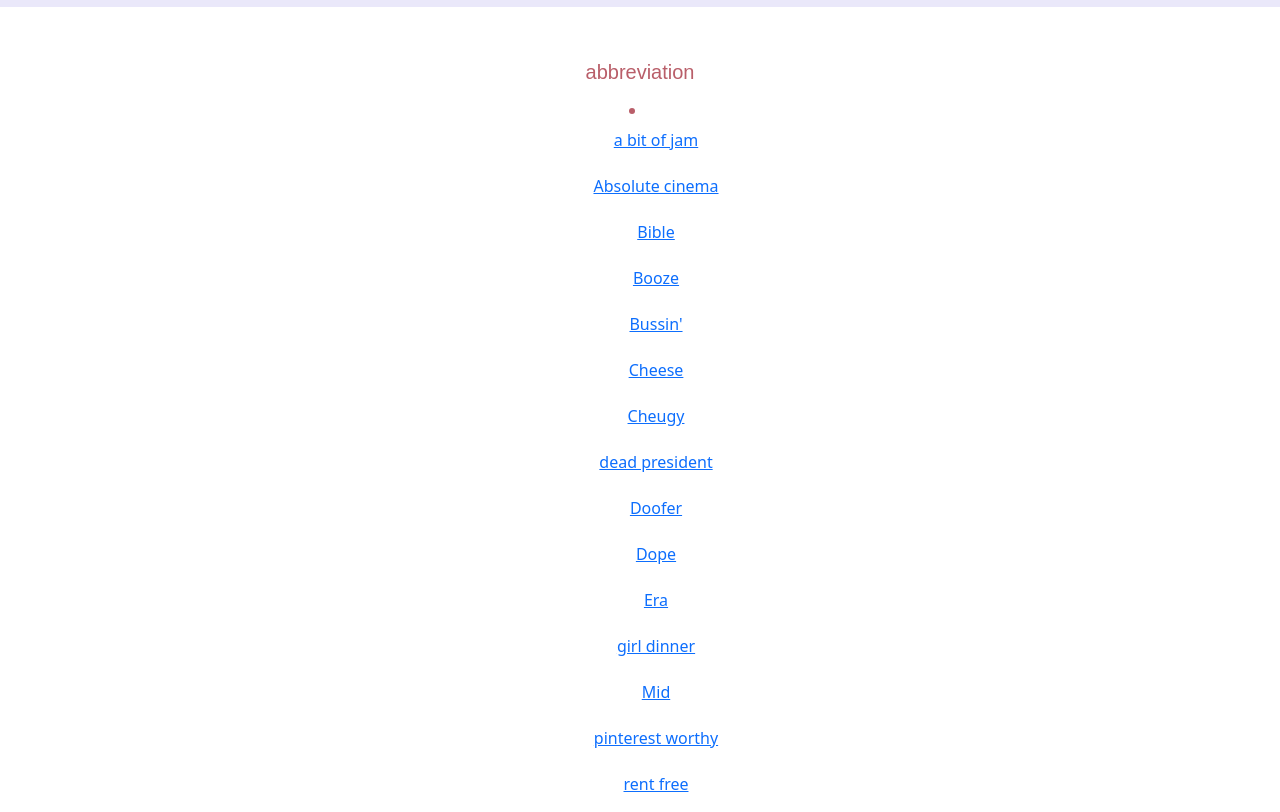
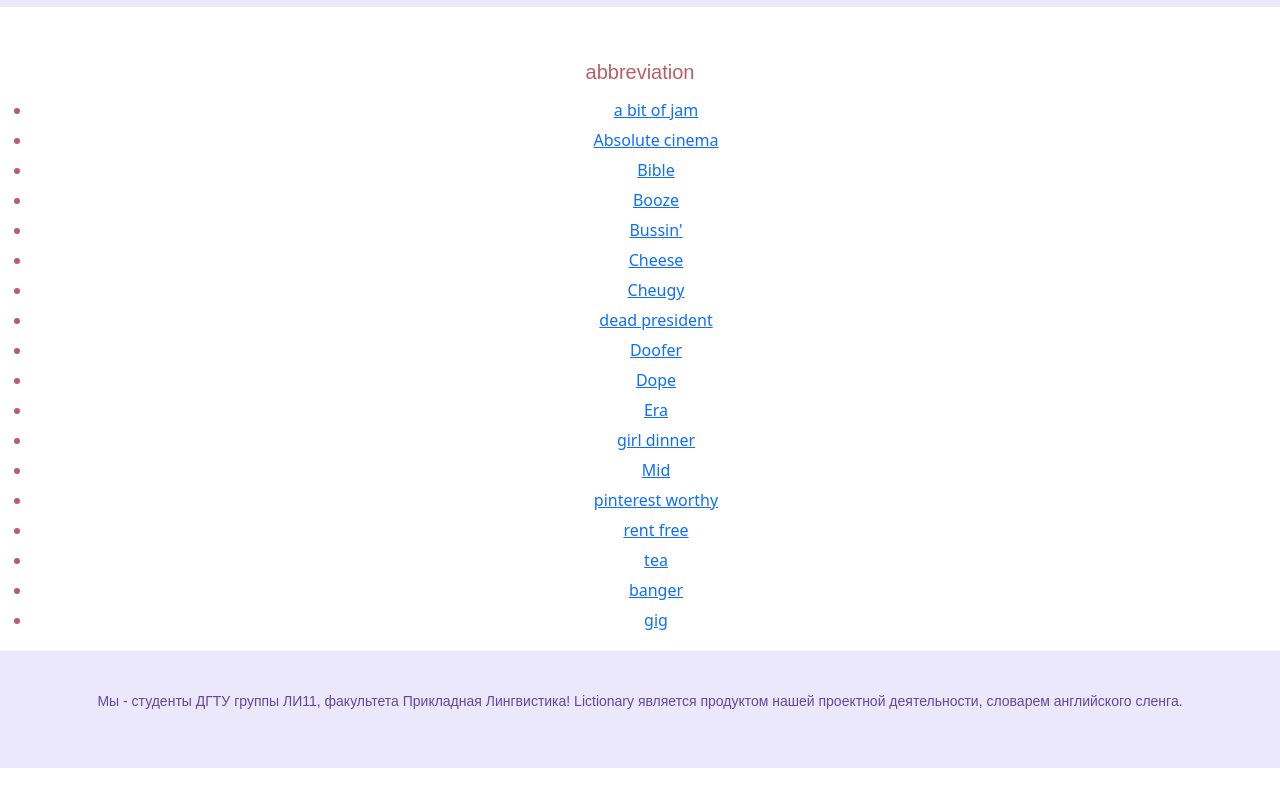
Before and after one commit to qqwryss/dictionary, a plain HTML site: page tags/things.html in a window 1280 px wide. Shown: the part 133-945 px from the top of the page. After the commit the page ends 901 px from the top, so only its background shows below. Drawn offline with nearby package versions, Linux system fonts and the light colour scheme; files that its build step writes are made by us from their sources; files whose address does not match are found by name.

Commit message:
Update things.html

```diff
--- a/tags/things.html
+++ b/tags/things.html
@@ -26,27 +26,25 @@
 		</header>
 		<main>
 			<h2  class="text">abbreviation</h2>
-			<li>
-				<ul><a href="/jam">a bit of jam </ul></a>
-				<ul><a href="/cinema">Absolute cinema </ul></a>
-				<ul><a href="/Bible">Bible </ul></a>
-				<ul><a href="/Booze">Booze </ul></a>
-				<ul><a href="/Bussin">Bussin' </ul></a>
-				<ul><a href="/Cheese">Cheese </ul></a>
-				<ul><a href="/Cheugy">Cheugy  </ul></a>
-				<ul><a href="/president">dead president</ul></a>
-				<ul><a href="/Doofer">Doofer </ul></a>
-				<ul><a href="/Dope">Dope </ul></a>
-				<ul><a href="/Era">Era </ul></a>
-				<ul><a href="/dinner">girl dinner </ul></a>
-				<ul><a href="/Mid">Mid </ul></a>
-				<ul><a href="/pintworthy">pinterest worthy </ul></a>
-				<ul><a href="/rent free">rent free </ul></a>
-				<ul><a href="/tea">tea </ul></a>
-				<ul><a href="/banger">banger </ul></a>
-				<ul><a href="/gig">gig </ul></a>
-
-
+			<ul>
+				<li><a href="words/jam">a bit of jam </li></a>
+				<li><a href="words/cinema">Absolute cinema </li></a>
+				<li><a href="words/Bible">Bible </li></a>
+				<li><a href="words/Booze">Booze </li></a>
+				<li><a href="words/Bussin">Bussin' </li></a>
+				<li><a href="words/Cheese">Cheese </li></a>
+				<li><a href="words/Cheugy">Cheugy  </li></a>
+				<li><a href="words/president">dead president</li></a>
+				<li><a href="words/Doofer">Doofer </li></a>
+				<li><a href="words/Dope">Dope </li></a>
+				<li><a href="words/Era">Era </li></a>
+				<li><a href="words/dinner">girl dinner </li></a>
+				<li><a href="words/Mid">Mid </li></a>
+				<li><a href="words/pintworthy">pinterest worthy </li></a>
+				<li><a href="words/rent free">rent free </li></a>
+				<li><a href="words/tea">tea </li></a>
+				<li><a href="words/banger">banger </li></a>
+				<li><a href="words/gig">gig </li></a>
 		</main>
 		<footer>
 			<div class="footer">
```
